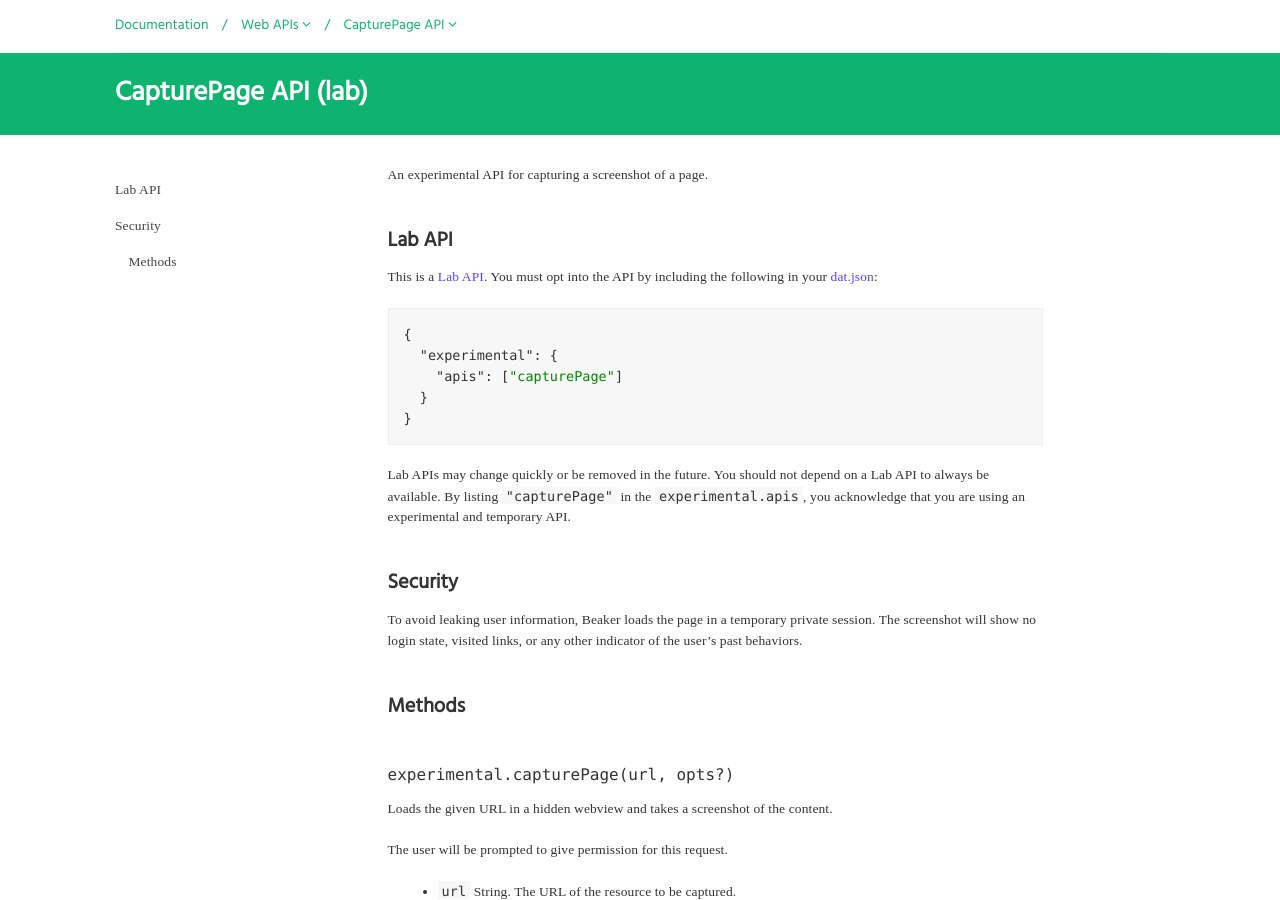
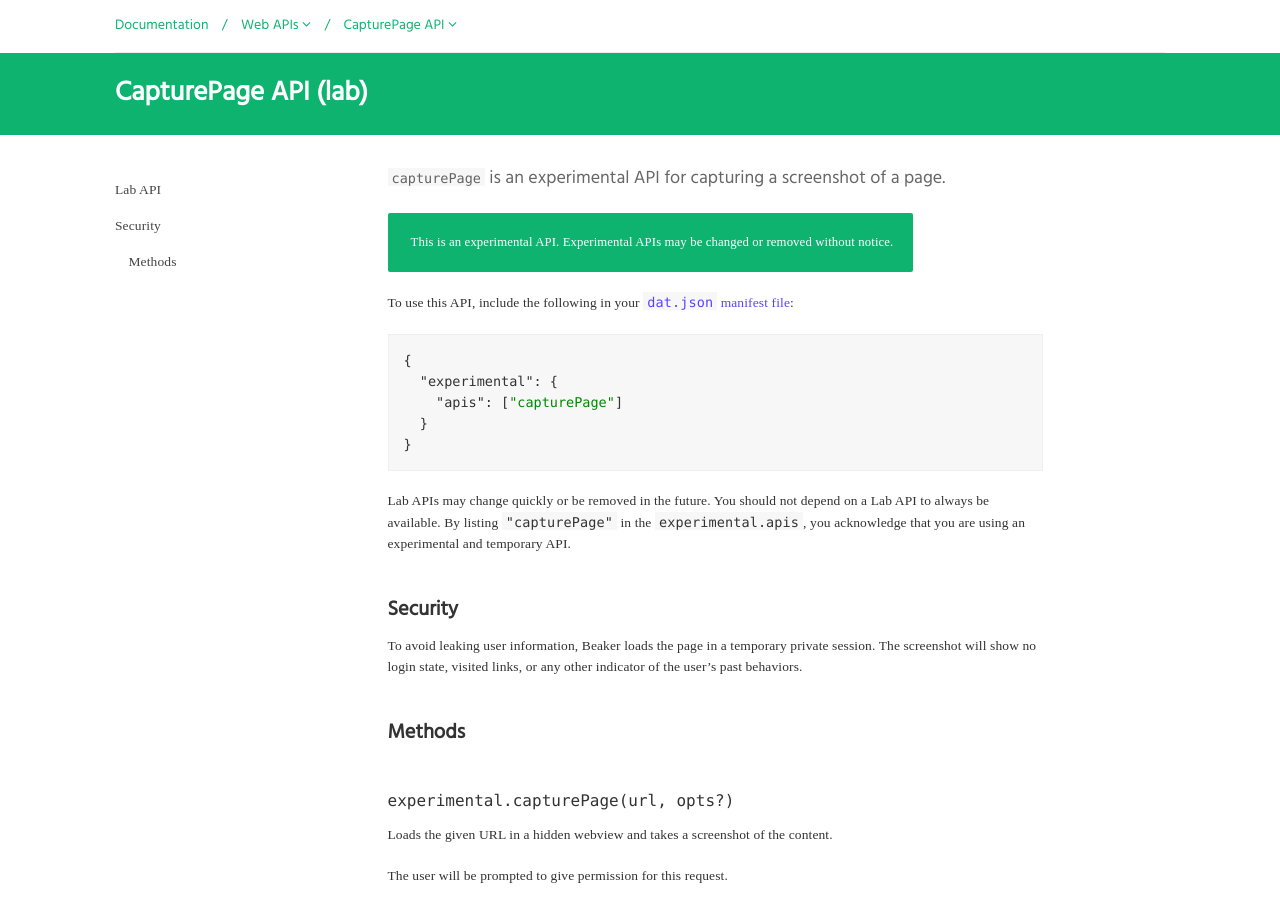
Before and after one commit to beakerbrowser/beakerbrowser.com, a Jekyll site: the page built from _docs/apis/experimental-capturepage.md, in a window 1280 px wide and 900 px high. Built offline with Jekyll 4.4.1, drawn with Linux system fonts in a browser that asks for light colours; some web fonts are replaced.

Commit message:
Make a reusable experimental API aside

````diff
--- a/_docs/apis/experimental-capturepage.md
+++ b/_docs/apis/experimental-capturepage.md
@@ -7,11 +7,13 @@
 order: 5
 ---
 
-An experimental API for capturing a screenshot of a page.
+<p class="accent">
+  <code>capturePage</code> is an experimental API for capturing a screenshot of a page.
+</p>
 
-## Lab API
+{% include experimental-api-notice.html %}
 
-This is a [Lab API](/docs/guides/using-lab-apis.html). You must opt into the API by including the following in your [dat.json](manifest.html):
+To use this API, include the following in your <a href="/docs/apis/manifest"><code>dat.json</code> manifest file</a>:
 
 ```json
 {
--- /dev/null
+++ b/_includes/experimental-api-notice.html
@@ -0,0 +1,10 @@
+<aside class="experimental-api">
+  <div class="aside-header"></div>
+
+  <div class="aside-content">
+	<p>
+	  <span class="fa fa-wrench"></span>
+  	  This is an experimental API. Experimental APIs may be changed or removed without notice.
+	</p>
+  </div>
+</aside>
````
Also changed, not shown: _docs/apis/experimental-datpeers.md (+5 -3 lines), _docs/apis/experimental-globalfetch.md (+2 -2 lines), _docs/apis/experimental-library.md (+3 -7 lines).
